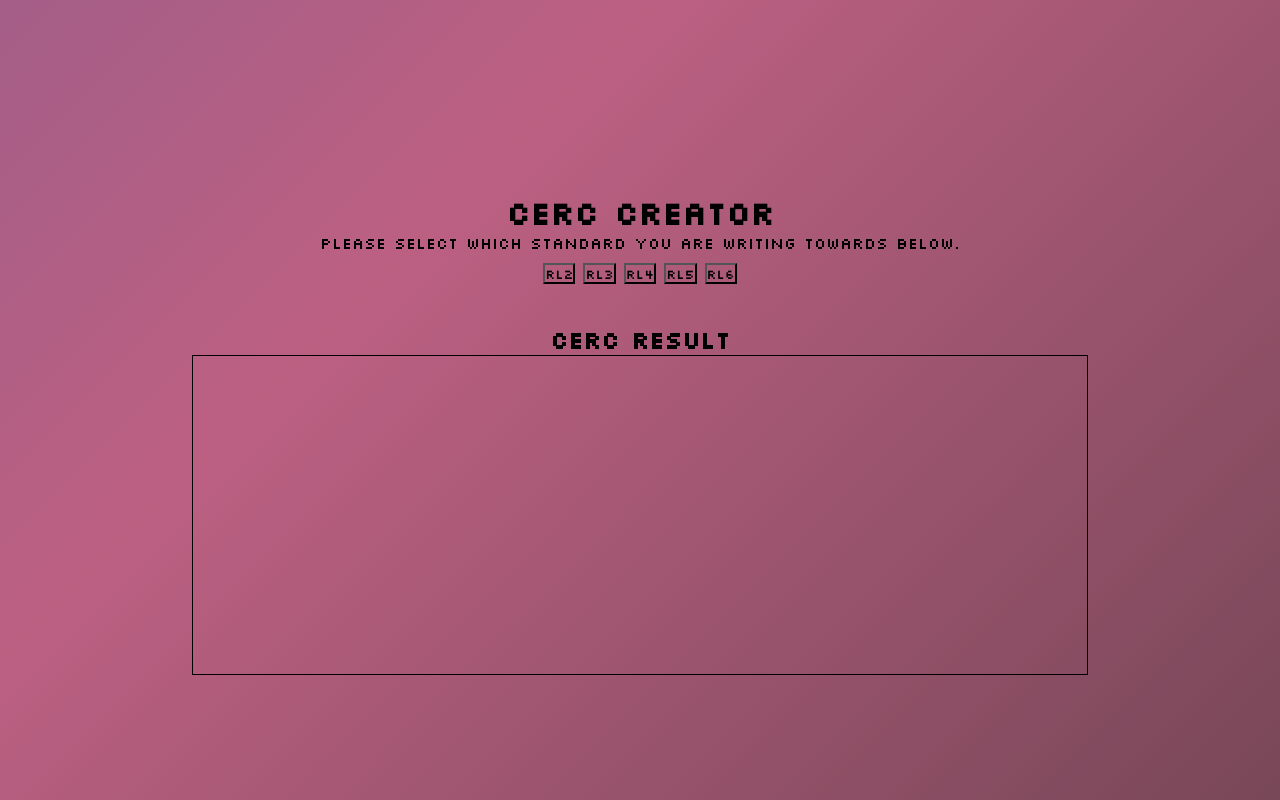
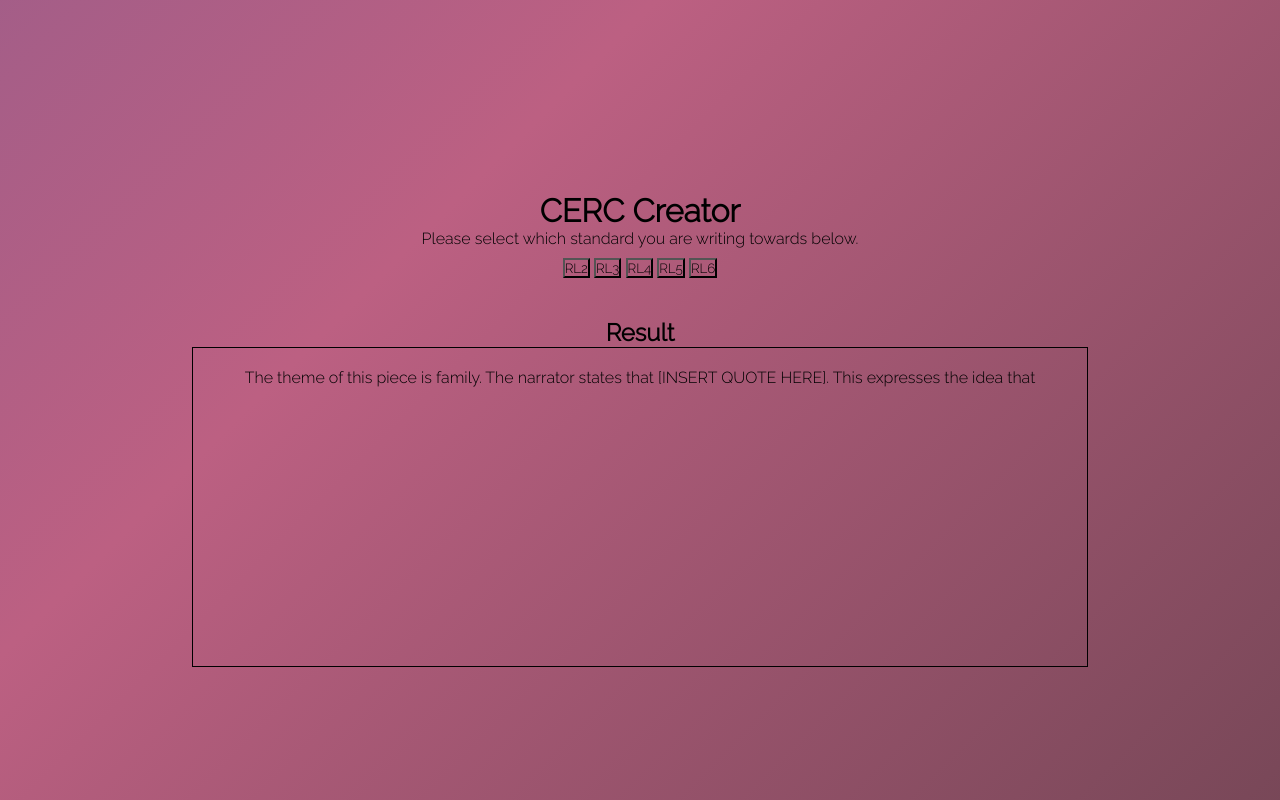
Before and after one commit to mcgidoug/il-common-core-cerc-creator, a plain HTML site: page index.html in a window 1280 px wide. Both pictures are taken after a click on the button "RL2". Drawn offline with Linux system fonts and the light colour scheme.

Commit message:
began working on basic functionality for RL2 function and adjusted css styling for legibility

```diff
--- a/app.js
+++ b/app.js
@@ -6,33 +6,69 @@ let rlButton5 = document.getElementById("reading_lit5");
 let rlButton6 = document.getElementById("reading_lit6");
 
 // -------- CERC RESULT --------
-let cercResult = document.getElementById("cerc_result");
+let result = document.getElementById("result_box");
 
 // RL2 - determine theme or central idea
 function readingLit2() {
-  let claimWords = ["jaded", "confused", "flabergasted", "spun"];
-  let claim = claimWords[Math.floor(Math.random() * claimWords.length)];
+  // claim
+  let themeStems = [
+    "The theme of the text is ",
+    "The theme of this piece is ",
+    "The central idea of this piece is ",
+  ];
+  let themeIdea = [
+    "beauty.",
+    "good versus evil.",
+    "coming of age.",
+    "loyalty.",
+    "betrayal.",
+    "life and death.",
+    "justice.",
+    "family.",
+    "power.",
+    "change versus tradition.",
+  ];
+  let theme =
+    themeStems[Math.floor(Math.random() * themeStems.length)] +
+    themeIdea[Math.floor(Math.random() * themeIdea.length)];
+  // evidence
+  let evidenceStem = [
+    "The text states ",
+    "According to the article ",
+    "In the article, the author states ",
+    "In the text, the author writes ",
+    "It was discovered that ",
+    "The narrator states that ",
+    "The character states ",
+  ];
+  let evidence = evidenceStem[Math.floor(Math.random() * evidenceStem.length)];
+  // reasoning
+  let reasoningStem = [
+    "This indicates ",
+    "This supports the claim ",
+    "This is important because ",
+    "This suggests that ",
+    "This shows ",
+    "This means ",
+    "This reveals ",
+    "This expresses the idea that ",
+    "This confirms ",
+    "The author's point is that ",
+    "This is significant because ",
+  ];
+  let reasoning =
+    reasoningStem[Math.floor(Math.random() * reasoningStem.length)];
+  // result
+  result.innerHTML = `${theme} ${evidence} [INSERT QUOTE HERE]. ${reasoning}`;
 }
 // RL3 - analyze how dialogue propels the story
-function readingLit3() {
-  let claimWords = ["jaded", "confused", "flabergasted", "spun"];
-  let claim = claimWords[Math.floor(Math.random() * claimWords.length)];
-}
+function readingLit3() {}
 // RL4 - determine the meaning of words and phrases (figurative / connotative meanings, tone, analogies, allusions...)
-function readingLit4() {
-  let claimWords = ["jaded", "confused", "flabergasted", "spun"];
-  let claim = claimWords[Math.floor(Math.random() * claimWords.length)];
-}
+function readingLit4() {}
 // RL5 - compare and contrast structure of 2 or more texts, analyze how differing structure contributes to meaning and style
-function readingLit5() {
-  let claimWords = ["jaded", "confused", "flabergasted", "spun"];
-  let claim = claimWords[Math.floor(Math.random() * claimWords.length)];
-}
+function readingLit5() {}
 // RL6 - analyze how differences in POV of character or  reader creates effects such as suspense or humor
-function readingLit6() {
-  let claimWords = ["jaded", "confused", "flabergasted", "spun"];
-  let claim = claimWords[Math.floor(Math.random() * claimWords.length)];
-}
+function readingLit6() {}
 
 // -------- EVENT LISTENERS --------
 rlButton2.addEventListener("click", readingLit2);
--- a/index.html
+++ b/index.html
@@ -9,7 +9,7 @@
     <link rel="stylesheet" href="style.css">
     <link rel="preconnect" href="https://fonts.googleapis.com">
     <link rel="preconnect" href="https://fonts.gstatic.com" crossorigin>
-    <link href="https://fonts.googleapis.com/css2?family=Silkscreen&display=swap" rel="stylesheet">
+    <link href="https://fonts.googleapis.com/css2?family=Raleway:wght@300&display=swap" rel="stylesheet">
 </head>
 
 <body>
@@ -29,8 +29,8 @@
         </div>
 
         <div class="result">
-            <h2>CERC Result</h2>
-            <div id="cerc_result"></div>
+            <h2>Result</h2>
+            <div id="result_box"></div>
         </div>
     </div>
 
--- a/style.css
+++ b/style.css
@@ -2,7 +2,7 @@
   margin: 0;
   padding: 0;
   box-sizing: border-box;
-  font-family: "Silkscreen", cursive;
+  font-family: "Raleway", sans-serif;
   /* moving gradient background colors */
   background: linear-gradient(-45deg, #383030, #bc6082, #56569a, #bebb98);
   background-size: 400% 400%;
@@ -36,11 +36,19 @@
   margin: 10px;
 }
 
+#reading_lit2,
+#reading_lit3,
+#reading_lit4,
+#reading_lit5,
+#reading_lit6 {
+  cursor: pointer;
+}
+
 .result {
   margin-top: 30px;
 }
 
-#cerc_result {
+#result_box {
   border: 1px solid black;
   padding: 20px;
   width: 70vw;
```
